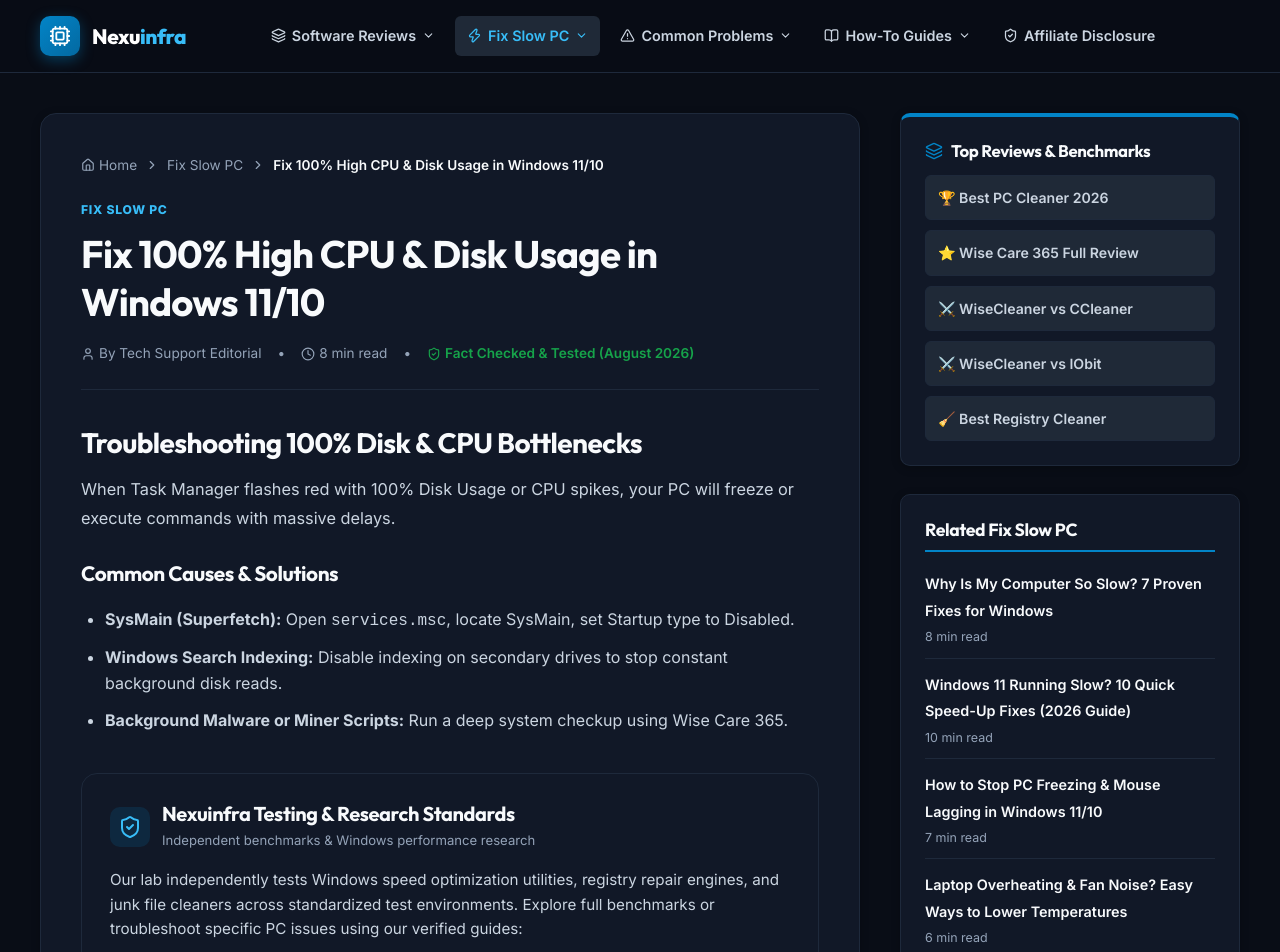
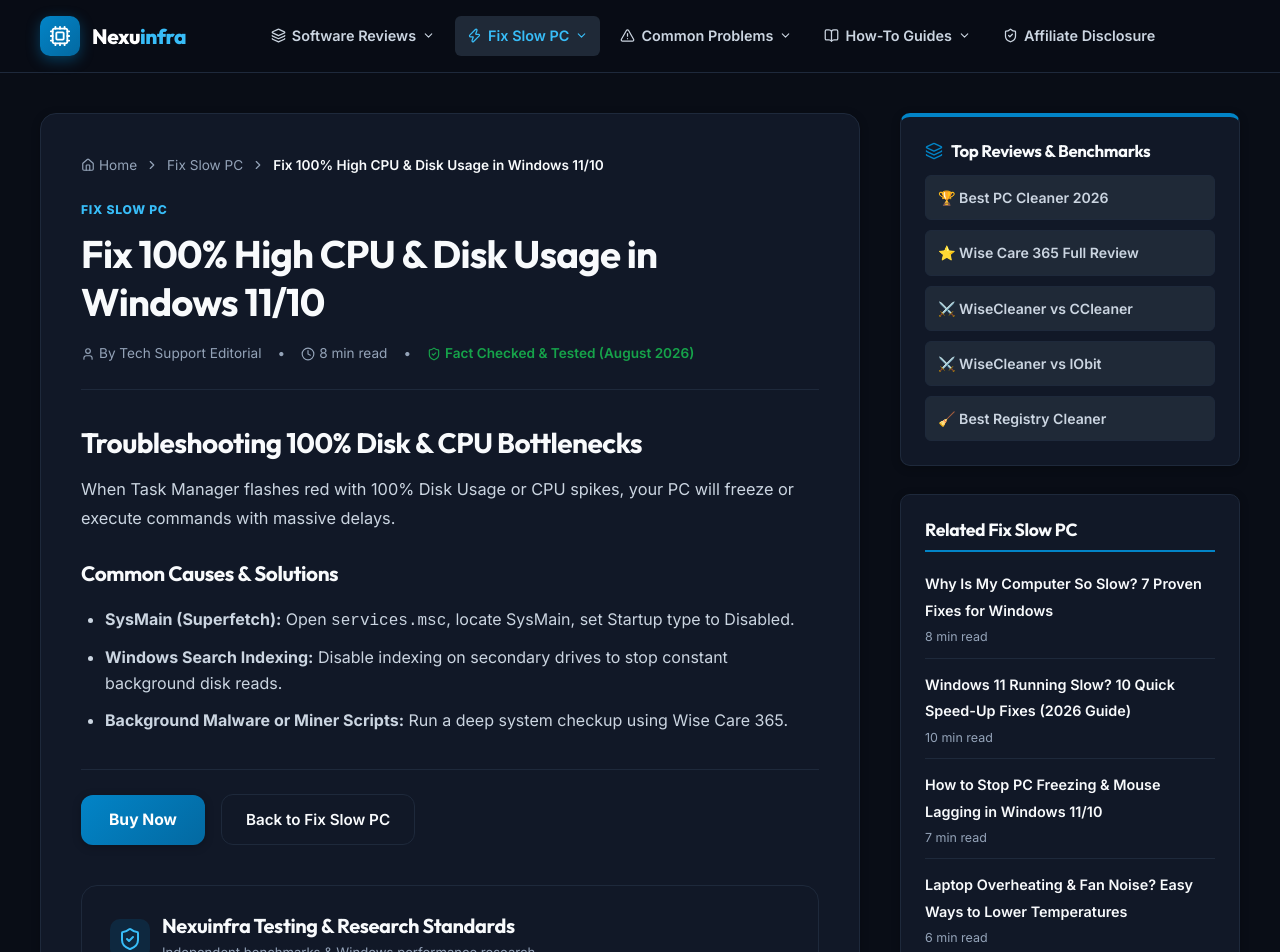
Before and after one commit to codershiveinterns-cloud/Nexuinfra, a React (Vite) app: page /blog/high-cpu-disk-usage-fix in a window 1280 px wide. Shown: the top 952 px of the page. Built offline with nearby package versions, Linux system fonts and the light colour scheme.

Commit message:
Add pill-style Buy Now and Back to Blogs action button row to articles

```diff
--- a/src/pages/ArticleView.jsx
+++ b/src/pages/ArticleView.jsx
@@ -61,6 +61,56 @@ export default function ArticleView() {
             className="article-body"
             dangerouslySetInnerHTML={{ __html: article.content }}
           />
+
+          {/* ARTICLE BOTTOM ACTION BUTTONS */}
+          <div className="article-action-buttons" style={{
+            display: 'flex',
+            alignItems: 'center',
+            gap: '16px',
+            marginTop: '36px',
+            marginBottom: '36px',
+            paddingTop: '24px',
+            borderTop: '1px solid var(--color-border)'
+          }}>
+            <a
+              href={AFFILIATE_CONFIG.products.wiseCare365}
+              target="_blank"
+              rel="noopener noreferrer"
+              className="btn btn-primary"
+              style={{
+                borderRadius: '12px',
+                padding: '12px 28px',
+                fontWeight: '700',
+                fontSize: '0.98rem',
+                textDecoration: 'none',
+                display: 'inline-flex',
+                alignItems: 'center',
+                justifyContent: 'center',
+                boxShadow: 'var(--shadow-sm)'
+              }}
+            >
+              Buy Now
+            </a>
+
+            <Link
+              to={`/${article.category}`}
+              className="btn btn-outline"
+              style={{
+                borderRadius: '12px',
+                padding: '12px 24px',
+                fontWeight: '600',
+                fontSize: '0.95rem',
+                color: 'var(--color-primary)',
+                borderColor: 'var(--color-border)',
+                textDecoration: 'none',
+                display: 'inline-flex',
+                alignItems: 'center',
+                justifyContent: 'center'
+              }}
+            >
+              Back to {article.categoryLabel || 'Blogs'}
+            </Link>
+          </div>
 
           {/* INDEPENDENT TESTING & RECOMMENDED NEXT STEPS */}
           <div className="article-next-steps-card">
```
